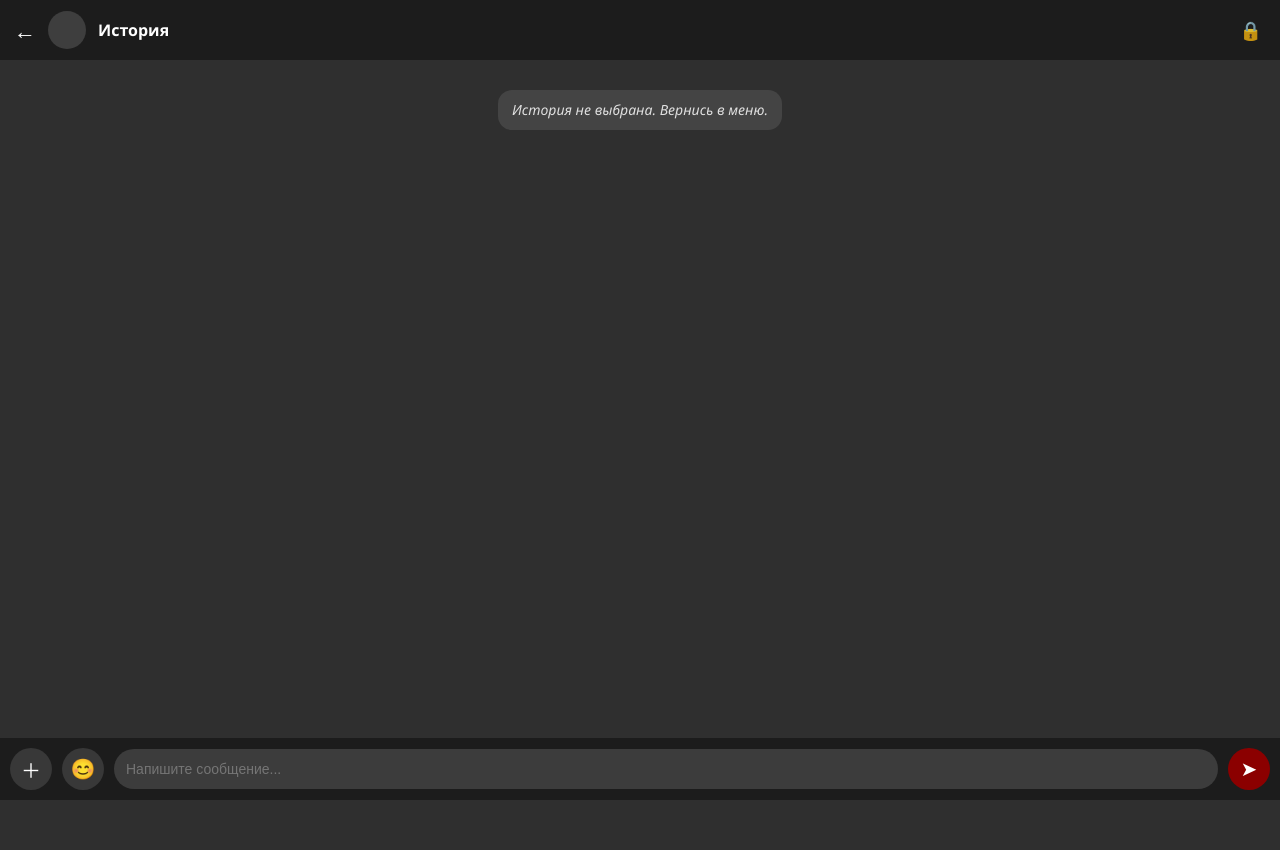
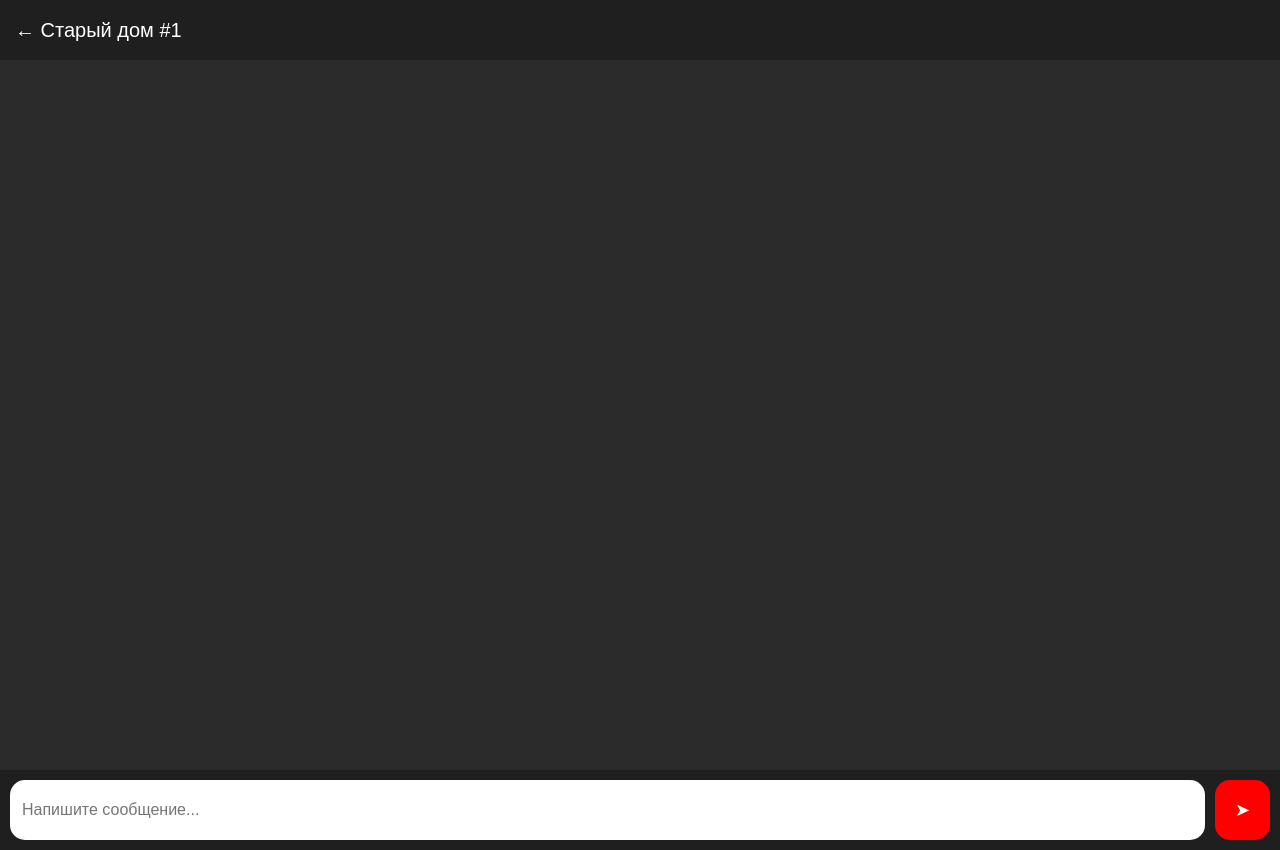
Before and after one commit to reanayou-arch/Horror-Studio, a website: page public/play.html in a window 1280 px wide. Before the commit the page ends 800 px from the top, so only its background shows below. Drawn offline with Linux system fonts and the light colour scheme.

Commit message:
Update play.html

```diff
--- a/public/play.html
+++ b/public/play.html
@@ -3,359 +3,131 @@
 <head>
   <meta charset="UTF-8" />
   <meta name="viewport" content="width=device-width, initial-scale=1.0"/>
-
-  <title>Horror-Studio — Игра</title>
+  <title>Horror Chat</title>
 
   <style>
     body {
       margin: 0;
-      font-family: "Segoe UI", sans-serif;
-      background: #2f2f2f;
+      background: #2b2b2b;
+      font-family: Arial;
       color: white;
     }
 
-    /* Верхняя панель Telegram */
-    .top-bar {
+    .topbar {
       height: 60px;
-      background: #1c1c1c;
+      background: #1f1f1f;
       display: flex;
       align-items: center;
-      padding: 0 14px;
-      gap: 12px;
-      position: fixed;
-      width: 100%;
-      top: 0;
-      z-index: 10;
+      padding: 0 15px;
+      font-size: 20px;
     }
 
-    .back-btn {
-      font-size: 22px;
-      cursor: pointer;
-      user-select: none;
-    }
-
-    .story-avatar {
-      width: 38px;
-      height: 38px;
-      border-radius: 50%;
-      overflow: hidden;
-      background: rgba(255,255,255,0.15);
-      flex-shrink: 0;
-    }
-
-    .story-avatar img {
-      width: 100%;
-      height: 100%;
-      object-fit: cover;
-    }
-
-    .story-title {
-      font-weight: 700;
-      font-size: 16px;
-      flex: 1;
-    }
-
-    .lock-icon {
-      font-size: 18px;
-      opacity: 0.85;
-      margin-right: -2px;
-    }
-
-    .menu-icon {
-      font-size: 22px;
-      cursor: pointer;
-      user-select: none;
-    }
-
-    /* Popup меню ⋮ */
-    .popup-menu {
-      position: fixed;
-      top: 65px;
-      right: 14px;
-      background: #222;
-      border-radius: 14px;
-      padding: 8px;
-      display: none;
-      flex-direction: column;
-      gap: 6px;
-      z-index: 999;
-      min-width: 200px;
-    }
-
-    .popup-menu button {
-      background: none;
-      border: none;
-      color: white;
-      padding: 10px;
-      border-radius: 10px;
-      text-align: left;
-      cursor: pointer;
-      font-size: 14px;
-    }
-
-    .popup-menu button:hover {
-      background: rgba(255,255,255,0.08);
-    }
-
-    /* Чат */
-    .chat-area {
-      padding: 80px 12px 90px;
-      min-height: 100vh;
-      box-sizing: border-box;
-    }
-
-    .msg {
-      display: flex;
-      margin: 10px 0;
-      align-items: flex-end;
-      gap: 8px;
+    .chat {
+      height: calc(100vh - 120px);
+      overflow-y: auto;
+      padding: 15px;
     }
 
     .bubble {
-      padding: 10px 14px;
+      padding: 12px 16px;
       border-radius: 18px;
-      max-width: 75%;
-      font-size: 14px;
-      line-height: 1.4;
-      word-wrap: break-word;
+      margin: 10px 0;
+      max-width: 70%;
+      font-size: 18px;
     }
 
-    .npc .bubble {
-      background: rgba(255,255,255,0.18);
-      border-bottom-left-radius: 6px;
+    .me {
+      background: #2f80ff;
+      margin-left: auto;
     }
 
-    .player {
-      justify-content: flex-end;
+    .ai {
+      background: #444;
+      margin-right: auto;
     }
 
-    .player .bubble {
-      background: #247dff;
-      border-bottom-right-radius: 6px;
+    .inputbar {
+      height: 60px;
+      background: #1f1f1f;
+      display: flex;
+      padding: 10px;
     }
 
-    .system {
-      justify-content: center;
+    input {
+      flex: 1;
+      border-radius: 15px;
+      border: none;
+      padding: 12px;
+      font-size: 16px;
     }
 
-    .system .bubble {
-      background: rgba(255,255,255,0.12);
-      font-style: italic;
-      opacity: 0.85;
-      border-radius: 14px;
-      max-width: 100%;
-    }
-
-    .avatar {
-      width: 34px;
-      height: 34px;
-      border-radius: 50%;
-      overflow: hidden;
-      background: rgba(255,255,255,0.15);
-      flex-shrink: 0;
-    }
-
-    .avatar img {
-      width: 100%;
-      height: 100%;
-      object-fit: cover;
-    }
-
-    /* Нижняя панель */
-    .bottom-bar {
-      position: fixed;
-      bottom: 0;
-      width: 100%;
-      background: #1c1c1c;
-      display: flex;
-      align-items: center;
-      padding: 10px;
-      gap: 10px;
-      box-sizing: border-box;
-    }
-
-    .btn-circle {
-      width: 42px;
-      height: 42px;
-      border-radius: 50%;
+    button {
+      margin-left: 10px;
       border: none;
-      font-size: 20px;
+      border-radius: 15px;
+      padding: 0 20px;
+      background: red;
+      color: white;
+      font-size: 18px;
       cursor: pointer;
-      background: rgba(255,255,255,0.12);
-      color: white;
-      display: flex;
-      align-items: center;
-      justify-content: center;
-    }
-
-    .send-btn {
-      background: darkred;
-      font-size: 20px;
-    }
-
-    .input {
-      flex: 1;
-      padding: 12px;
-      border-radius: 22px;
-      border: none;
-      outline: none;
-      font-size: 14px;
-      background: rgba(255,255,255,0.14);
-      color: white;
     }
   </style>
 </head>
 
 <body>
 
-<!-- Верх -->
-<div class="top-bar">
-  <div class="back-btn" onclick="location.href='index.html'">←</div>
-
-  <div class="story-avatar" id="storyAvatar"></div>
-  <div class="story-title" id="storyTitle">История</div>
-
-  <div class="lock-icon">🔒</div>
-  <div class="menu-icon" onclick="toggleMenu()">⋮</div>
+  <div class="topbar">
+    ← Старый дом #1
   </div>
 
-<!-- Popup ⋮ -->
-<div class="popup-menu" id="popupMenu">
-  <button onclick="saveChat()">💾 Сохранить чат</button>
-</div>
+  <div class="chat" id="chat"></div>
 
-<!-- Чат -->
-<div class="chat-area" id="chat"></div>
-
-<!-- Низ -->
-<div class="bottom-bar">
-  <button class="btn-circle">＋</button>
-  <button class="btn-circle">😊</button>
-
-  <input class="input" id="playerInput" placeholder="Напишите сообщение..."/>
-
-  <button class="btn-circle send-btn" onclick="sendMessage()">➤</button>
+  <div class="inputbar">
+    <input id="msg" placeholder="Напишите сообщение..." />
+    <button onclick="send()">➤</button>
   </div>
 
   <script>
-let storyData = null;
-let chatHistory = [];
-
     const chat = document.getElementById("chat");
 
-/* ===== MENU ===== */
-function toggleMenu(){
-  const menu = document.getElementById("popupMenu");
-  menu.style.display = menu.style.display === "flex" ? "none" : "flex";
-}
-
-document.body.addEventListener("click",(e)=>{
-  if(!e.target.classList.contains("menu-icon")){
-    document.getElementById("popupMenu").style.display="none";
-  }
-});
-
-/* ===== MESSAGE UI ===== */
-function addMessage(text, type="system", avatar=null){
-  const msg = document.createElement("div");
-  msg.className = "msg " + type;
-
-  if(type==="npc"){
-    const av = document.createElement("div");
-    av.className="avatar";
-    if(avatar) av.innerHTML=`<img src="${avatar}">`;
-    msg.appendChild(av);
-  }
-
-  const bubble = document.createElement("div");
-  bubble.className="bubble";
-  bubble.innerText=text;
-
-  msg.appendChild(bubble);
-  chat.appendChild(msg);
-
+    function add(text, cls) {
+      const div = document.createElement("div");
+      div.className = "bubble " + cls;
+      div.innerText = text;
+      chat.appendChild(div);
       chat.scrollTop = chat.scrollHeight;
     }
 
-/* ===== LOAD STORY ===== */
-window.onload = ()=>{
-  const saved = localStorage.getItem("active_story");
+    async function send() {
+      const input = document.getElementById("msg");
+      const text = input.value.trim();
+      if (!text) return;
 
-  if(saved){
-    storyData = JSON.parse(saved);
-    initStory();
-  } else {
-    addMessage("История не выбрана. Вернись в меню.", "system");
-  }
-};
+      add(text, "me");
+      input.value = "";
 
-function initStory(){
-  document.getElementById("storyTitle").innerText = storyData.title;
+      add("...", "ai");
 
-  if(storyData.avatar){
-    document.getElementById("storyAvatar").innerHTML =
-      `<img src="${storyData.avatar}">`;
-  }
-
-  addMessage("Начало истории:", "system");
-  addMessage(storyData.setup.startSituation, "system");
-
-  chatHistory.push({
-    role:"system",
-    content: storyData.description
-  });
-}
-
-/* ===== SEND AI ===== */
-async function sendMessage(){
-  const input = document.getElementById("playerInput");
-  const text = input.value.trim();
-  if(!text) return;
-
-  addMessage(text, "player");
-  input.value="";
-
-  addMessage("...", "system");
-
-  try{
-    const res = await fetch("https://horror-studio.onrender.com/chat", {
-      method:"POST",
-      headers:{ "Content-Type":"application/json" },
+      try {
+        const res = await fetch("/chat", {
+          method: "POST",
+          headers: { "Content-Type": "application/json" },
           body: JSON.stringify({ message: text })
         });
 
         const data = await res.json();
 
-    if(data.reply){
-      addMessage(data.reply, "npc", storyData.characters?.[0]?.avatar);
+        chat.lastChild.remove();
+
+        if (data.reply) {
+          add(data.reply, "ai");
         } else {
-      addMessage("AI не ответил.", "system");
+          add("AI не ответил.", "ai");
         }
-
-  }catch(err){
-    addMessage("Ошибка AI соединения...", "system");
+      } catch (e) {
+        chat.lastChild.remove();
+        add("Ошибка AI соединения.", "ai");
       }
-}
-
-/* ===== SAVE CHAT ===== */
-function saveChat(){
-  const saveData = {
-    story: storyData.title,
-    dialog: chatHistory
-  };
-
-  const blob = new Blob([JSON.stringify(saveData,null,2)],{
-    type:"application/json"
-  });
-
-  const url = URL.createObjectURL(blob);
-  const a = document.createElement("a");
-  a.href=url;
-  a.download="chat_save.json";
-  a.click();
-  URL.revokeObjectURL(url);
-
-  alert("Чат сохранён!");
     }
   </script>
 
```
Lines whose indentation alone changed are shown as unchanged.
